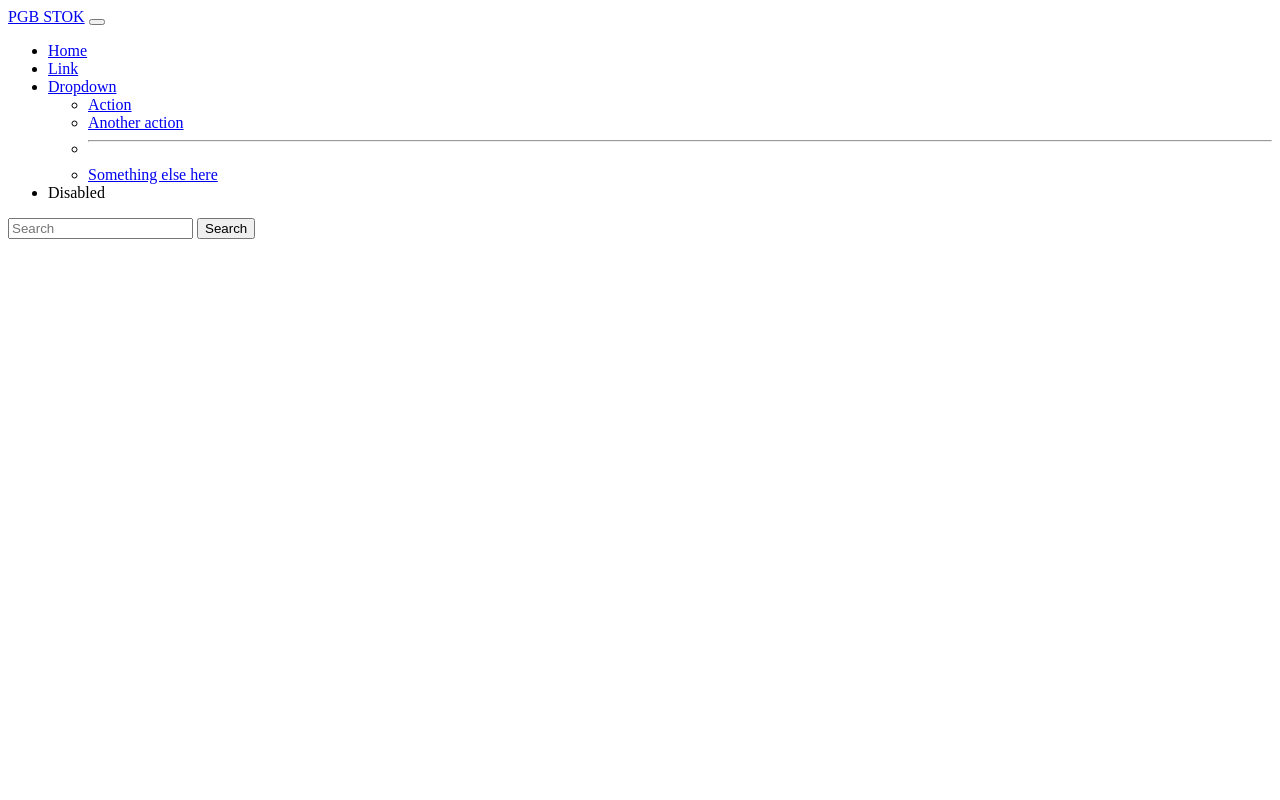
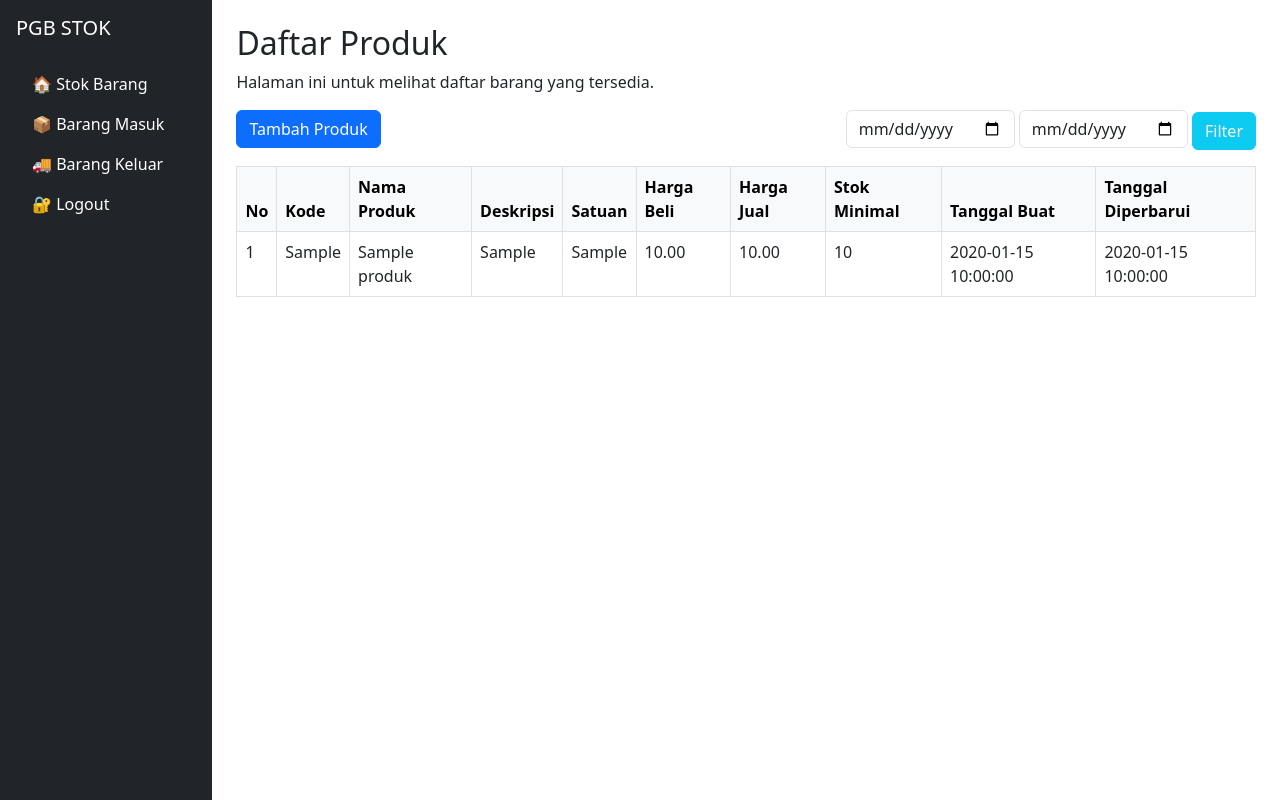
Before and after one commit to PrimaSentana/stok_gudang, a PHP site: page /main.php in a window 1280 px wide. Run offline with PHP 8.4, Linux system fonts and the light colour scheme; tables that the repository leaves empty hold one stand-in row (values such as "Sample post").

Commit message:
tampilan view daftar produk

```diff
--- a/main.php
+++ b/main.php
@@ -1,36 +1,83 @@
-<nav class="navbar navbar-expand-lg bg-body-tertiary">
-  <div class="container-fluid">
-    <a class="navbar-brand" href="#">PGB STOK</a>
-    <button class="navbar-toggler" type="button" data-bs-toggle="collapse" data-bs-target="#navbarSupportedContent" aria-controls="navbarSupportedContent" aria-expanded="false" aria-label="Toggle navigation">
-      <span class="navbar-toggler-icon"></span>
-    </button>
-    <div class="collapse navbar-collapse" id="navbarSupportedContent">
-      <ul class="navbar-nav me-auto mb-2 mb-lg-0">
-        <li class="nav-item">
-          <a class="nav-link active" aria-current="page" href="#">Home</a>
-        </li>
-        <li class="nav-item">
-          <a class="nav-link" href="#">Link</a>
-        </li>
-        <li class="nav-item dropdown">
-          <a class="nav-link dropdown-toggle" href="#" role="button" data-bs-toggle="dropdown" aria-expanded="false">
-            Dropdown
-          </a>
-          <ul class="dropdown-menu">
-            <li><a class="dropdown-item" href="#">Action</a></li>
-            <li><a class="dropdown-item" href="#">Another action</a></li>
-            <li><hr class="dropdown-divider"></li>
-            <li><a class="dropdown-item" href="#">Something else here</a></li>
-          </ul>
-        </li>
-        <li class="nav-item">
-          <a class="nav-link disabled" aria-disabled="true">Disabled</a>
-        </li>
+<!DOCTYPE html>
+<html lang="id">
+<head>
+  <meta charset="UTF-8">
+  <meta name="viewport" content="width=device-width, initial-scale=1">
+  <title>Barang Keluar</title>
+  <link href="https://cdn.jsdelivr.net/npm/bootstrap@5.3.0/dist/css/bootstrap.min.css" rel="stylesheet">
+</head>
+<body>
+  <div class="d-flex">
+    <!-- Sidebar -->
+    <div class="bg-dark text-white p-3" style="width: 250px; height: 100vh;">
+      <h5 class="mb-4">PGB STOK</h5>
+      <ul class="nav flex-column">
+        <li class="nav-item"><a href="#" class="nav-link text-white">🏠 Stok Barang</a></li>
+        <li class="nav-item"><a href="#" class="nav-link text-white">📦 Barang Masuk</a></li>
+        <li class="nav-item"><a href="#" class="nav-link text-white">🚚 Barang Keluar</a></li>
+        <li class="nav-item"><a href="#" class="nav-link text-white">🔐 Logout</a></li>
       </ul>
-      <form class="d-flex" role="search">
-        <input class="form-control me-2" type="search" placeholder="Search" aria-label="Search"/>
-        <button class="btn btn-outline-success" type="submit">Search</button>
-      </form>
+    </div>
+
+    <!-- Main Content -->
+    <div class="p-4 w-100">
+      <h2>Daftar Produk</h2>
+      <p>Halaman ini untuk melihat daftar barang yang tersedia.</p>
+
+      <div class="mb-3 d-flex justify-content-between">
+        <div>
+          <a href="produk/viewTambahProduk.php"><button class="btn btn-primary">Tambah Produk</button></a>
+        </div>
+        <div>
+          <input type="date" class="form-control d-inline-block" style="width: auto;">
+          <input type="date" class="form-control d-inline-block" style="width: auto;">
+          <button class="btn btn-info text-white">Filter</button>
+        </div>
+      </div>
+
+      <table class="table table-bordered">
+        <thead class="table-light">
+          <tr>
+            <th>No</th>
+            <th>Kode</th>
+            <th>Nama Produk</th>
+            <th>Deskripsi</th>
+            <th>Satuan</th>
+            <th>Harga Beli</th>
+            <th>Harga Jual</th>
+            <th>Stok Minimal</th>
+            <th>Tanggal Buat</th>
+            <th>Tanggal Diperbarui</th>
+          </tr>
+        </thead>
+        <tbody>
+            <?php
+                include 'actions/db.php';
+
+                $no = 1;
+                $data = mysqli_query($koneksi,"SELECT * FROM produk");
+                while($d = mysqli_fetch_array($data)) {
+            ?>
+                <tr>
+                    <td><?php echo $no++ ?></td>
+                    <td><?php echo $d['kode_produk']?></td>
+                    <td><?php echo $d['nama_produk']?></td>
+                    <td><?php echo $d['deskripsi']?></td>
+                    <td><?php echo $d['satuan']?></td>
+                    <td><?php echo $d['harga_beli']?></td>
+                    <td><?php echo $d['harga_jual']?></td>
+                    <td><?php echo $d['stok_minimal']?></td>
+                    <td><?php echo $d['tanggal_buat']?></td>
+                    <td><?php echo $d['tanggal_diperbarui']?></td>
+                </tr>
+            <?php
+                }
+            ?>
+        </tbody>
+      </table>
     </div>
   </div>
-</nav>
+
+  <script src="https://cdn.jsdelivr.net/npm/bootstrap@5.3.0/dist/js/bootstrap.bundle.min.js"></script>
+</body>
+</html>
```
